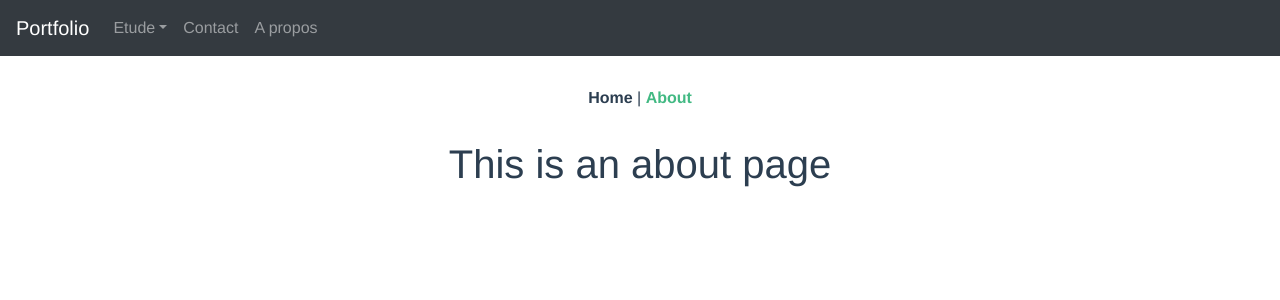
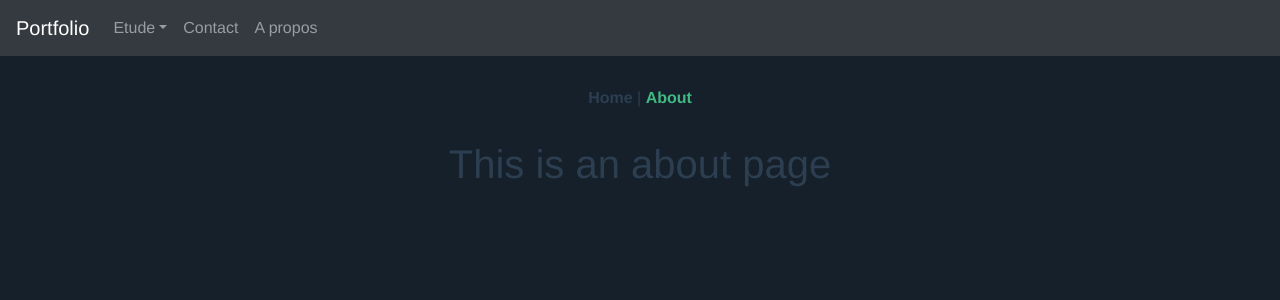
Before and after one commit to Kyowdem/Portfolio, a Vue app: page /about in a window 1280 px wide. Shown: the top 300 px of the page. Built offline with nearby package versions, Linux system fonts and the light colour scheme.

Commit message:
change background color

```diff
--- a/src/assets/globalTools.css
+++ b/src/assets/globalTools.css
@@ -22,5 +22,6 @@ div.centerDiv {
 }
 
 body {
-    background-color: black;
+    background-color: rgb(21, 32, 43) !important;
+    color: white !important;
 }
--- a/src/main.js
+++ b/src/main.js
@@ -3,6 +3,7 @@ import App from './App.vue'
 import router from './router'
 
 require('bootstrap')
+require('@/assets/globalTools.css')
 
 Vue.config.productionTip = false
 
--- a/src/views/Home.vue
+++ b/src/views/Home.vue
@@ -1,6 +1,7 @@
 <template>
   <div class="home">
     <img alt="Vue logo" src="@/assets/logo.png">
+    <!-- <link rel="stylesheet" type="text/css" href="@/assets/globalTools.css"> -->
     <HelloWorld msg="Welcome to Your Vue.js App"/>
   </div>
 </template>
```
